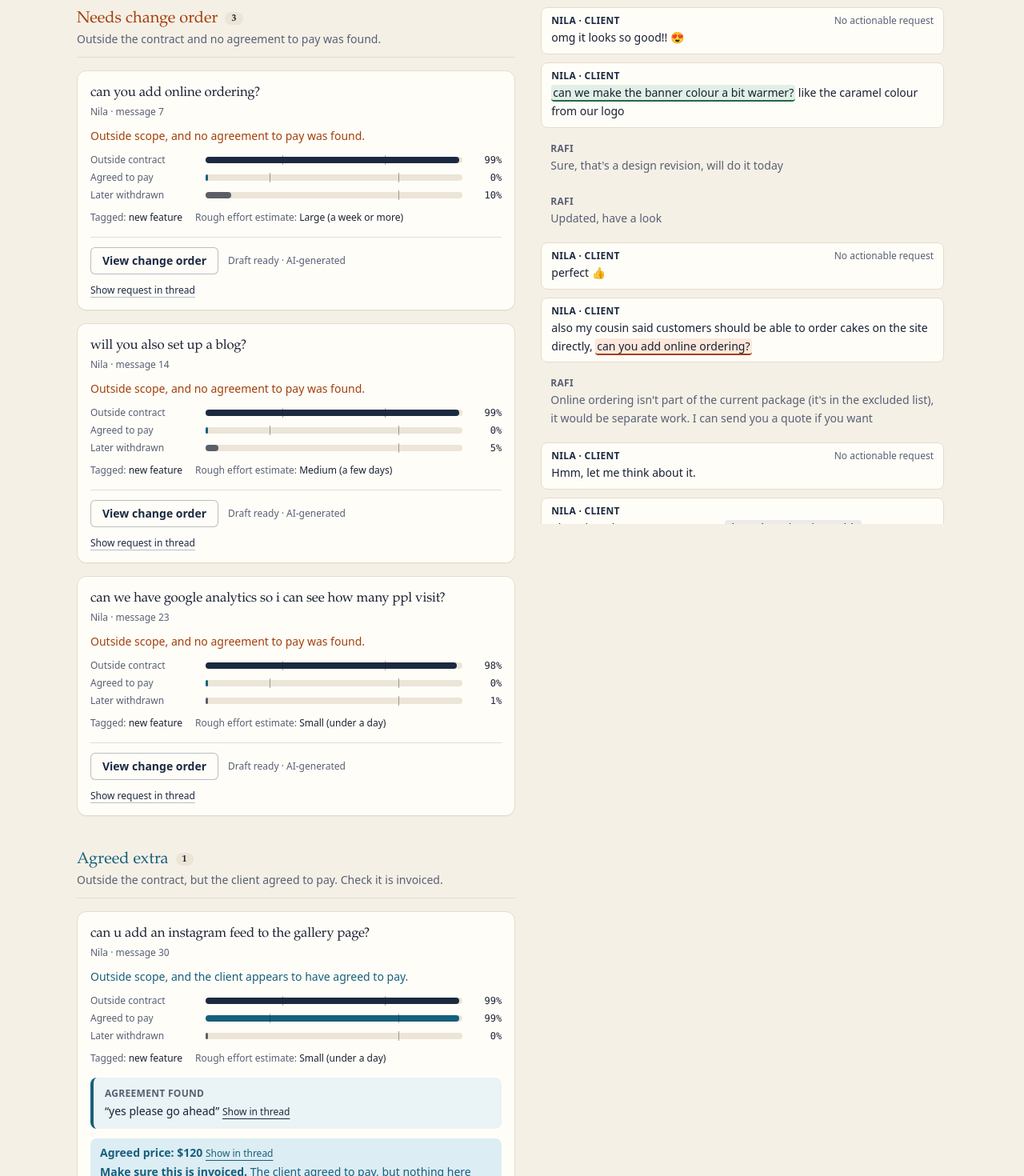
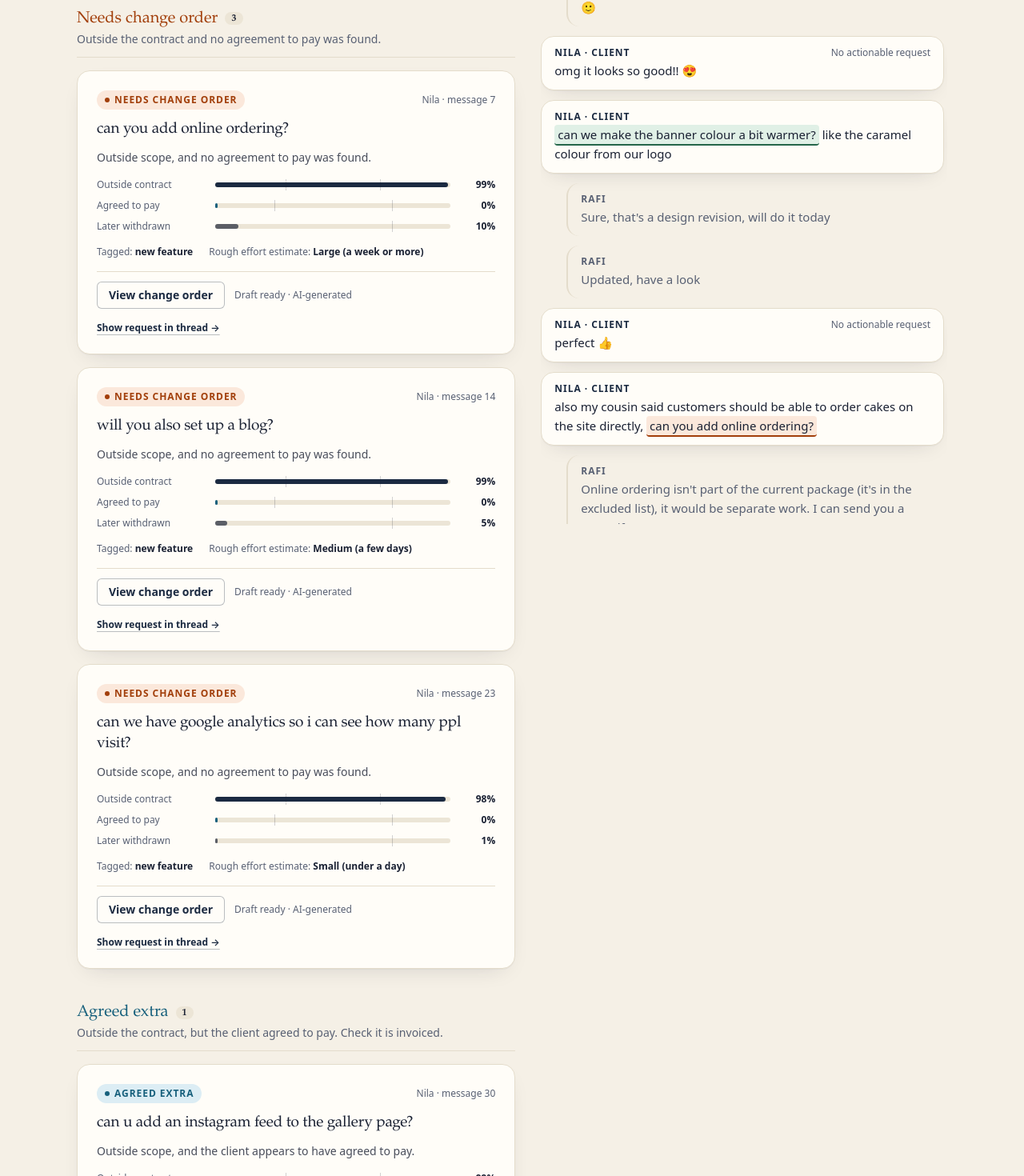
Before and after one commit to AnamulAI/ScopeShield, a React (Vite) app: page / in a window 1280 px wide. Shown: the part 1371-2841 px from the top of the page at 80% size. Built offline with nearby package versions, Linux system fonts and the light colour scheme.

Commit message:
design: refined queue cards, calm probability bars, Ask me question card, thread view

```diff
--- a/src/components/ProbBar.tsx
+++ b/src/components/ProbBar.tsx
@@ -1,18 +1,18 @@
 interface Props { label: string; value: number; ticks?: number[]; tone: string; hint?: string }
 
-/** One probability as a bar with the app's decision thresholds marked as ticks. */
+/** One probability: calm thin bar, decision thresholds as faint notches, exact percentage on the right. */
 export function ProbBar({ label, value, ticks = [], tone, hint }: Props) {
   const pct = Math.round(value * 100);
   return (
-    <div className="grid grid-cols-[8.5rem_1fr_2.6rem] items-center gap-2 text-xs" title={hint}>
+    <div className="grid grid-cols-[7.5rem_1fr_2.75rem] items-center gap-3 text-xs sm:grid-cols-[8.5rem_1fr_2.75rem]" title={hint}>
       <span className="text-muted">{label}</span>
-      <div role="img" aria-label={`${label}: ${pct}%`} className="relative h-2 rounded-full bg-line/70">
+      <div role="img" aria-label={`${label}: ${pct}%`} className="relative h-1.5 rounded-full bg-paper-deep">
         <div className={`h-full rounded-full ${tone}`} style={{ width: `${Math.max(pct, 1)}%` }} />
         {ticks.map((t) => (
-          <span key={t} aria-hidden className="absolute -top-0.5 h-3 w-px bg-ink/40" style={{ left: `${t * 100}%` }} />
+          <span key={t} aria-hidden className="absolute -top-1 h-3.5 w-px bg-ink/20" style={{ left: `${t * 100}%` }} />
         ))}
       </div>
-      <span className="text-right font-mono tabular-nums text-ink">{pct}%</span>
+      <span className="text-right font-semibold tnum text-ink">{pct}%</span>
     </div>
   );
 }
--- a/src/components/RequestCard.tsx
+++ b/src/components/RequestCard.tsx
@@ -30,55 +30,72 @@ export const RequestCard = forwardRef<HTMLElement, Props>(function RequestCard({
   const v = item.verdict;
   const needsAnswer = item.route?.queue === "ask_me" && (item.decision === undefined);
 
+  const accent = eq === "pending" ? "border-l-line" : QUEUES[eq].accent;
+  const pill = eq !== "pending" ? QUEUES[eq] : null;
   return (
     <article ref={ref} id={`card-${item.id}`} aria-busy={item.status === "running"}
-      className={`rounded-xl border bg-card p-4 shadow-[0_1px_0_rgb(0_0_0/.03)] transition ${active ? "border-navy ring-2 ring-navy/20" : "border-line"}`}>
-      <div className="flex items-start justify-between gap-3">
-        <p className={`font-display text-[1.05rem] leading-snug ${withdrawn ? "text-muted line-through decoration-withdrawn" : ""}`}>{item.text}</p>
+      className={`rise surface border-l-4 p-5 transition sm:p-6 ${accent} ${active ? "ring-2 ring-navy/30" : ""}`}>
+      <div className="flex flex-wrap items-center justify-between gap-x-3 gap-y-1">
+        {pill ? (
+          <span className={`t-eyebrow inline-flex items-center gap-1.5 rounded-full px-2.5 py-1 ${pill.bg} ${pill.text}`}>
+            <span aria-hidden className="h-1.5 w-1.5 rounded-full bg-current" />{pill.label}{item.decision && item.route?.queue === "ask_me" ? " · your decision" : ""}
+          </span>
+        ) : <span className="t-eyebrow text-muted">Checking</span>}
+        <span className="text-xs text-muted">{speaker} · message {item.messageIndex + 1}{item.evidence ? "" : " · exact sentence could not be located"}</span>
+      </div>
+
+      <div className="mt-3 flex items-start justify-between gap-3">
+        <p className={`font-display text-[1.1875rem] leading-snug ${withdrawn ? "text-muted line-through decoration-withdrawn/70" : ""}`}>{item.text}</p>
         {item.status === "running" && <span className="flex shrink-0 items-center gap-1.5 text-xs text-muted" role="status"><span className="spinner" /> Checking</span>}
       </div>
-      <p className="mt-1 text-xs text-muted">{speaker} · message {item.messageIndex + 1}{item.evidence ? "" : " · exact sentence could not be located"}</p>
 
       {item.status === "failed" && (
-        <div role="alert" className="mt-3 flex flex-wrap items-center justify-between gap-2 rounded-lg border border-change/30 bg-change-bg/60 px-3 py-2 text-sm">
-          <span className="text-change"><b>{describeError(item.errorKind, item.error).title}</b> {describeError(item.errorKind, item.error).hint}</span>
-          <button onClick={onRetry} className="rounded-md bg-navy px-3 py-1 text-xs font-medium text-white hover:bg-navy/90">Retry</button>
+        <div role="alert" className="mt-4 flex flex-wrap items-center justify-between gap-3 rounded-xl border border-change/30 bg-change-bg px-4 py-3 text-sm">
+          <span className="text-ink"><b className="text-change">{describeError(item.errorKind, item.error).title}</b> {describeError(item.errorKind, item.error).hint}</span>
+          <button onClick={onRetry} className="rounded-lg bg-navy px-4 py-1.5 text-xs font-semibold text-paper shadow-card transition hover:bg-navy/90">Retry</button>
         </div>
       )}
 
       {v && modelQ && item.route && (
         <>
-          <p className={`mt-3 text-sm ${modelQ.text}`}>{item.route.reason}</p>
-          <div className="mt-3 space-y-1.5">
-            <ProbBar label="Outside contract" value={v.outside} ticks={[THRESHOLDS.inScopeBelow, THRESHOLDS.outsideAtLeast]} tone="bg-navy" hint="Ticks at 30% and 70%: below 30% is in scope, from 70% is outside." />
-            <ProbBar label="Agreed to pay" value={v.paid} ticks={[THRESHOLDS.paidNo, THRESHOLDS.paidYes]} tone="bg-agreed" hint="Ticks at 25% and 75%." />
-            <ProbBar label="Later withdrawn" value={v.withdrawn} ticks={[THRESHOLDS.withdrawn]} tone="bg-withdrawn" hint="Tick at 75%." />
+          <p className="mt-3 text-sm text-ink/80">{item.route.reason}</p>
+          <div className="mt-4 space-y-2.5">
+            <ProbBar label="Outside contract" value={v.outside} ticks={[THRESHOLDS.inScopeBelow, THRESHOLDS.outsideAtLeast]} tone="bg-navy" hint="Notches at 30% and 70%: below 30% is in scope, from 70% is outside." />
+            <ProbBar label="Agreed to pay" value={v.paid} ticks={[THRESHOLDS.paidNo, THRESHOLDS.paidYes]} tone="bg-agreed" hint="Notches at 25% and 75%." />
+            <ProbBar label="Later withdrawn" value={v.withdrawn} ticks={[THRESHOLDS.withdrawn]} tone="bg-withdrawn" hint="Notch at 75%." />
           </div>
-          <p className="mt-3 flex flex-wrap gap-x-4 gap-y-1 text-xs text-muted">
-            {eq !== "in_scope" && eq !== "withdrawn" && <span>Tagged: <b className="font-medium text-ink">{v.kind.replace("_", " ")}</b></span>}
-            <span>Rough effort estimate: <b className="font-medium text-ink">{effortLabel(v.effort)}</b></span>
+          <p className="mt-4 flex flex-wrap gap-x-5 gap-y-1 text-xs text-muted">
+            {eq !== "in_scope" && eq !== "withdrawn" && <span>Tagged: <b className="font-semibold text-ink">{v.kind.replace("_", " ")}</b></span>}
+            <span>Rough effort estimate: <b className="font-semibold text-ink">{effortLabel(v.effort)}</b></span>
           </p>
         </>
       )}
 
       {/* ASK ME: one concrete question, three answers */}
       {item.route?.queue === "ask_me" && item.route.ask && (
-        <div className="mt-4 rounded-lg border-l-4 border-ask bg-ask-bg/60 px-3.5 py-3">
+        <div className="mt-5 rounded-2xl border border-ask/25 bg-ask-bg/60 p-4 sm:p-5">
           {needsAnswer ? (
             <>
-              <p className="text-sm font-semibold" id={`q-${item.id}`}>{askQuestion(item.text, item.route.ask)}</p>
-              <p className="mt-1 text-xs text-muted">Your answer is recorded below and you can undo it.</p>
-              <div role="group" aria-labelledby={`q-${item.id}`} className="mt-3 flex flex-wrap gap-2">
-                <button onClick={() => onDecide("in_scope")} className={`${btn} border-scope/40 bg-card text-scope hover:border-scope`}>In scope</button>
-                <button onClick={() => onDecide("extra")} className={`${btn} border-change/40 bg-card text-change hover:border-change`}>Extra work</button>
-                <button onClick={() => onDecide("skip")} className={`${btn} border-line bg-card text-muted hover:border-ink/40`}>Skip</button>
+              <p className="t-eyebrow text-ask">One question for you</p>
+              <p className="font-display mt-1.5 text-[1.1875rem] leading-snug" id={`q-${item.id}`}>{askQuestion(item.text, item.route.ask)}</p>
+              <div role="group" aria-labelledby={`q-${item.id}`} className="mt-4 grid gap-2.5 sm:grid-cols-3">
+                <button onClick={() => onDecide("in_scope")} className="rounded-xl border border-scope/40 bg-card px-4 py-3 text-left shadow-card transition hover:border-scope hover:shadow-lift">
+                  <span className="block text-sm font-semibold text-scope">In scope</span><span className="block text-xs text-muted">It was part of the deal</span>
+                </button>
+                <button onClick={() => onDecide("extra")} className="rounded-xl border border-change/40 bg-card px-4 py-3 text-left shadow-card transition hover:border-change hover:shadow-lift">
+                  <span className="block text-sm font-semibold text-change">Extra work</span><span className="block text-xs text-muted">Prepare a change order</span>
+                </button>
+                <button onClick={() => onDecide("skip")} className="rounded-xl border border-line bg-card px-4 py-3 text-left shadow-card transition hover:border-ink/40 hover:shadow-lift">
+                  <span className="block text-sm font-semibold text-ink/80">Skip</span><span className="block text-xs text-muted">Decide later</span>
+                </button>
               </div>
+              <p className="mt-3 text-xs text-muted">Your answer is recorded below and you can undo it.</p>
             </>
           ) : (
             <p className="flex flex-wrap items-center gap-x-3 gap-y-1 text-sm">
               <span>Your decision: <b>{DECISION_LABEL[item.decision!]}</b></span>
               <span className="text-xs text-muted">(model said: Ask me)</span>
-              <button onClick={() => onDecide(undefined)} className="text-xs font-medium text-navy underline underline-offset-4">Undo</button>
+              <button onClick={() => onDecide(undefined)} className="text-xs font-semibold text-navy underline underline-offset-4">Undo</button>
             </p>
           )}
         </div>
@@ -86,8 +103,8 @@ export const RequestCard = forwardRef<HTMLElement, Props>(function RequestCard({
 
       {/* AGREED EXTRA / WITHDRAWN: the sentence that supports the verdict */}
       {item.support && (
-        <div className={`mt-4 rounded-lg border-l-4 px-3.5 py-3 text-sm ${item.support.kind === "agreement" ? "border-agreed bg-agreed-bg/60" : "border-withdrawn bg-withdrawn-bg/60"}`}>
-          <p className="text-xs font-semibold uppercase tracking-wide text-muted">{item.support.kind === "agreement" ? "Agreement found" : "Withdrawal found"}</p>
+        <div className={`mt-5 rounded-xl border-l-4 px-4 py-3 text-sm ${item.support.kind === "agreement" ? "border-agreed bg-agreed-bg/70" : "border-withdrawn bg-withdrawn-bg/80"}`}>
+          <p className="t-eyebrow text-muted">{item.support.kind === "agreement" ? "Agreement found" : "Withdrawal found"}</p>
           {item.support.status === "running" && <p role="status" className="mt-1 flex items-center gap-2 text-muted"><span className="spinner" /> Locating the sentence…</p>}
           {item.support.status === "failed" && (
             <p role="alert" className="mt-1 text-change">Could not locate the sentence. <button onClick={onRetrySupport} className="font-medium text-navy underline underline-offset-4">Retry</button></p>
@@ -100,7 +117,7 @@ export const RequestCard = forwardRef<HTMLElement, Props>(function RequestCard({
         </div>
       )}
       {item.route?.queue === "agreed_extra" && (
-        <div className="mt-3 rounded-lg bg-agreed-bg px-3 py-2 text-sm text-agreed">
+        <div className="mt-3 rounded-xl bg-agreed-bg px-4 py-3 text-sm text-agreed">
           <p>
             <b>Agreed price:</b>{" "}
             {item.agreedPrice?.status === "running" && <span className="inline-flex items-center gap-1.5" role="status"><span className="spinner" /> Looking for the price…</span>}
@@ -122,8 +139,8 @@ export const RequestCard = forwardRef<HTMLElement, Props>(function RequestCard({
       )}
 
       {item.evidence && (
-        <button onClick={() => onShow(item.id)} className="mt-3 block text-xs font-medium text-navy underline decoration-navy/30 underline-offset-4 hover:decoration-navy">
-          Show request in thread
+        <button onClick={() => onShow(item.id)} className="mt-4 block text-xs font-semibold text-navy underline decoration-navy/30 underline-offset-4 hover:decoration-navy">
+          Show request in thread →
         </button>
       )}
     </article>
--- a/src/components/ThreadView.tsx
+++ b/src/components/ThreadView.tsx
@@ -26,13 +26,13 @@ export function ThreadView({ analysis, openIds, activeId, onPick, onRetryMessage
   const stateOf = (idx: number) => analysis.messageStates.find((s) => s.messageIndex === idx);
 
   return (
-    <ol className="space-y-2.5" aria-label="Thread with evidence highlighted">
+    <ol className="space-y-3" aria-label="Thread with evidence highlighted">
       {analysis.messages.map((m) => {
         const st = stateOf(m.index);
         return (
-          <li key={m.index} id={`msg-${m.index}`} className={`rounded-lg px-3 py-2 text-sm leading-relaxed ${m.isClient ? "border border-line bg-card" : "bg-transparent text-muted"}`}>
+          <li key={m.index} id={`msg-${m.index}`} className={`rounded-2xl px-4 py-3 text-[0.9375rem] leading-6 ${m.isClient ? "surface" : "ml-4 border-l-2 border-line pl-4 text-muted sm:ml-8"}`}>
             <div className="mb-0.5 flex items-center justify-between gap-2">
-              <span className={`text-xs font-semibold uppercase tracking-wide ${m.isClient ? "text-navy" : "text-muted"}`}>{m.speaker}{m.isClient ? " · client" : ""}</span>
+              <span className={`t-eyebrow ${m.isClient ? "text-navy" : "text-muted"}`}>{m.speaker}{m.isClient ? " · client" : ""}</span>
               {st?.status === "running" && <span className="flex items-center gap-1 text-xs text-muted" role="status"><span className="spinner" /> Reading</span>}
               {st?.status === "done" && st.requestCount === 0 && <span className="text-xs text-muted">No actionable request</span>}
               {st?.status === "failed" && (
@@ -53,7 +53,7 @@ export function ThreadView({ analysis, openIds, activeId, onPick, onRetryMessage
                 const secondary = sub === "support" ? (item.support?.kind === "agreement" ? "Agreement sentence" : "Withdrawal sentence") : sub === "price" ? "Price quoted" : sub === "agreedprice" ? "Agreed price" : sub?.startsWith("v") ? `Verify evidence (${item.changeOrder?.verify?.claims?.[Number(sub.slice(1))]?.verdict?.replace("_", " ") ?? ""})` : null;
                 return (
                   <mark key={k} id={`ev-${seg.id}`} onClick={() => onPick(seg.id!)} title={secondary ?? (q ? q.label : "Checking")}
-                    className={`cursor-pointer rounded-sm px-0.5 text-ink ${secondary ? "border-b-2 border-dashed border-ink bg-card font-medium ring-1 ring-ink/20" : `border-b-2 ${q ? `${q.bg} ${q.border}` : "bg-pending-bg border-line"}`} ${withdrawn && !secondary ? "line-through" : ""} ${activeId === seg.id ? "flash outline outline-2 outline-navy" : ""}`}>
+                    className={`cursor-pointer rounded px-1 py-0.5 text-ink [box-decoration-break:clone] ${secondary ? "border-b-2 border-dashed border-ink bg-card font-medium ring-1 ring-ink/20" : `border-b-2 ${q ? `${q.bg} ${q.border}` : "bg-pending-bg border-line"}`} ${withdrawn && !secondary ? "line-through" : ""} ${activeId === seg.id ? "flash outline outline-2 outline-navy" : ""}`}>
                     {seg.text}
                   </mark>
                 );
--- a/src/components/queues.ts
+++ b/src/components/queues.ts
@@ -1,14 +1,14 @@
 import type { Queue } from "../lib/routing";
 
-export interface QueueMeta { label: string; blurb: string; text: string; bg: string; border: string }
+export interface QueueMeta { label: string; blurb: string; text: string; bg: string; border: string; /** left accent border (literal class so Tailwind generates it) */ accent: string }
 
 // Order shown in the results.
 export const QUEUE_ORDER: Queue[] = ["needs_change_order", "ask_me", "agreed_extra", "in_scope", "withdrawn"];
 
 export const QUEUES: Record<Queue, QueueMeta> = {
-  needs_change_order: { label: "Needs change order", blurb: "Outside the contract and no agreement to pay was found.", text: "text-change", bg: "bg-change-bg", border: "border-change" },
-  ask_me: { label: "Ask me", blurb: "The model is unsure. You know the real story.", text: "text-ask", bg: "bg-ask-bg", border: "border-ask" },
-  in_scope: { label: "In scope", blurb: "Covered by the agreed contract.", text: "text-scope", bg: "bg-scope-bg", border: "border-scope" },
-  agreed_extra: { label: "Agreed extra", blurb: "Outside the contract, but the client agreed to pay. Check it is invoiced.", text: "text-agreed", bg: "bg-agreed-bg", border: "border-agreed" },
-  withdrawn: { label: "Withdrawn", blurb: "The client later dropped these requests.", text: "text-withdrawn", bg: "bg-withdrawn-bg", border: "border-withdrawn" },
+  needs_change_order: { label: "Needs change order", blurb: "Outside the contract and no agreement to pay was found.", text: "text-change", bg: "bg-change-bg", border: "border-change", accent: "border-l-change" },
+  ask_me: { label: "Ask me", blurb: "The model is unsure. You know the real story.", text: "text-ask", bg: "bg-ask-bg", border: "border-ask", accent: "border-l-ask" },
+  in_scope: { label: "In scope", blurb: "Covered by the agreed contract.", text: "text-scope", bg: "bg-scope-bg", border: "border-scope", accent: "border-l-scope" },
+  agreed_extra: { label: "Agreed extra", blurb: "Outside the contract, but the client agreed to pay. Check it is invoiced.", text: "text-agreed", bg: "bg-agreed-bg", border: "border-agreed", accent: "border-l-agreed" },
+  withdrawn: { label: "Withdrawn", blurb: "The client later dropped these requests.", text: "text-withdrawn", bg: "bg-withdrawn-bg", border: "border-withdrawn", accent: "border-l-withdrawn" },
 };
```
